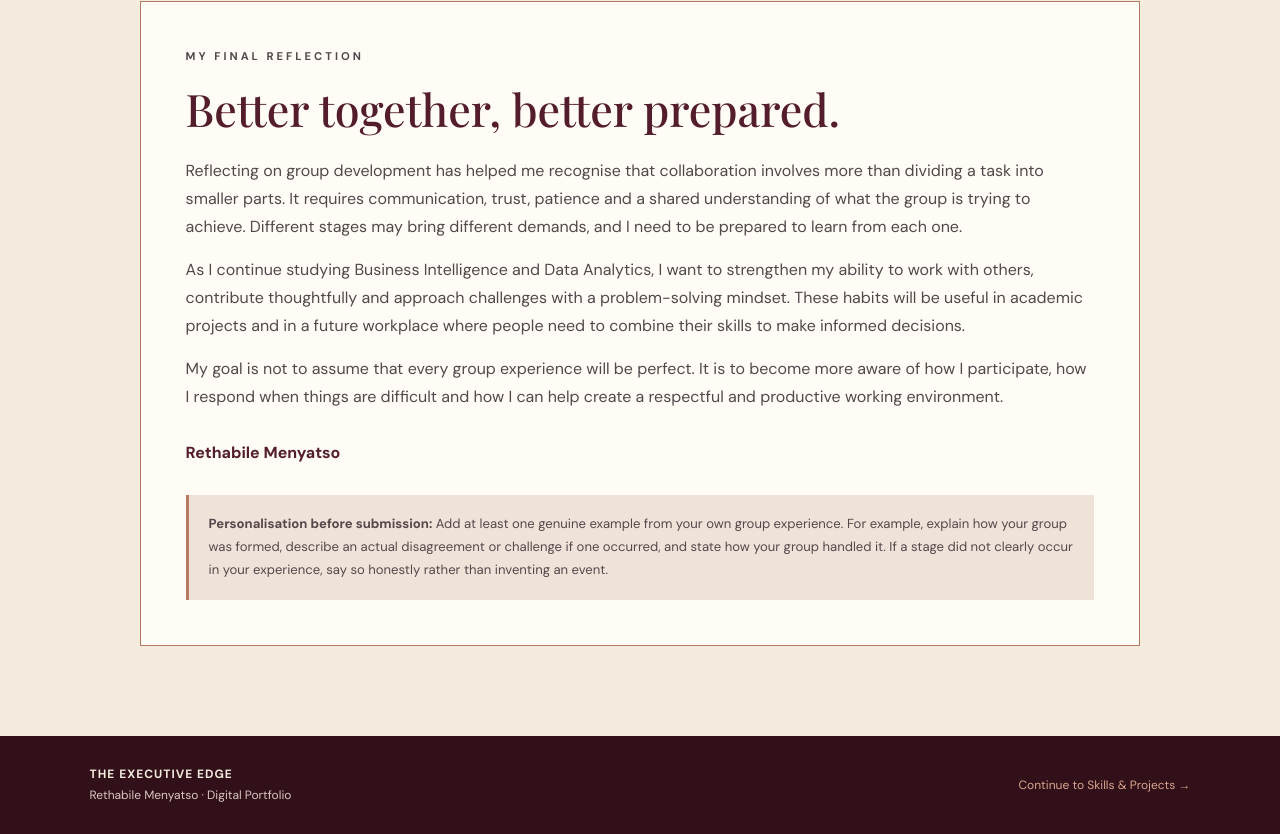
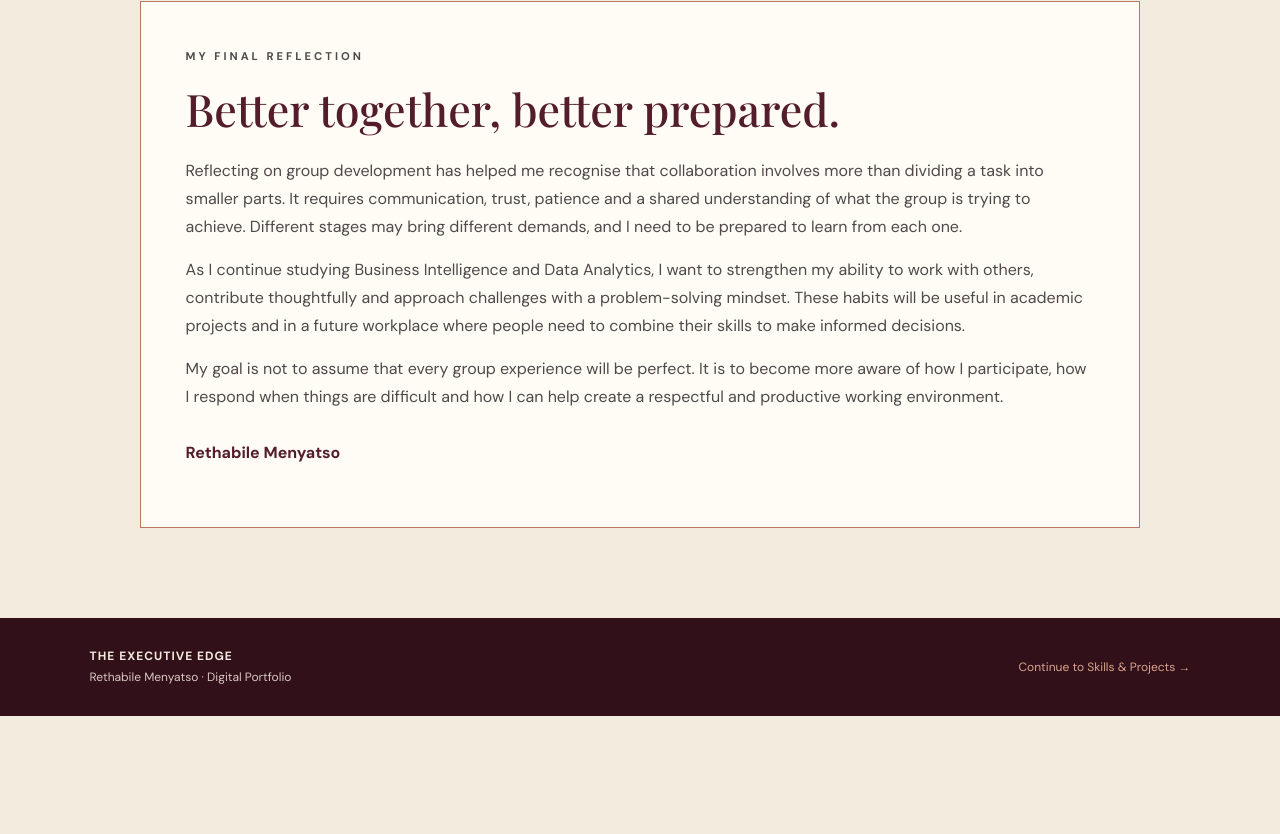
Before and after one commit to rethabilemenyatso/digital-portfolio, a plain HTML site: page group-reflection.html in a window 1280 px wide. Shown: the part 4503-5337 px from the top of the page. After the commit the page ends 5219 px from the top, so only its background shows below. Drawn offline with nearby package versions, Linux system fonts and the light colour scheme.

Commit message:
Update group-reflection.html

```diff
--- a/group-reflection.html
+++ b/group-reflection.html
@@ -802,14 +802,6 @@ main {
 
         <p class="signature">Rethabile Menyatso</p>
 
-        <div class="reflection-note">
-            <strong>Personalisation before submission:</strong>
-            Add at least one genuine example from your own group experience.
-            For example, explain how your group was formed, describe an actual
-            disagreement or challenge if one occurred, and state how your
-            group handled it. If a stage did not clearly occur in your
-            experience, say so honestly rather than inventing an event.
-        </div>
     </section>
 
 </main>
```
